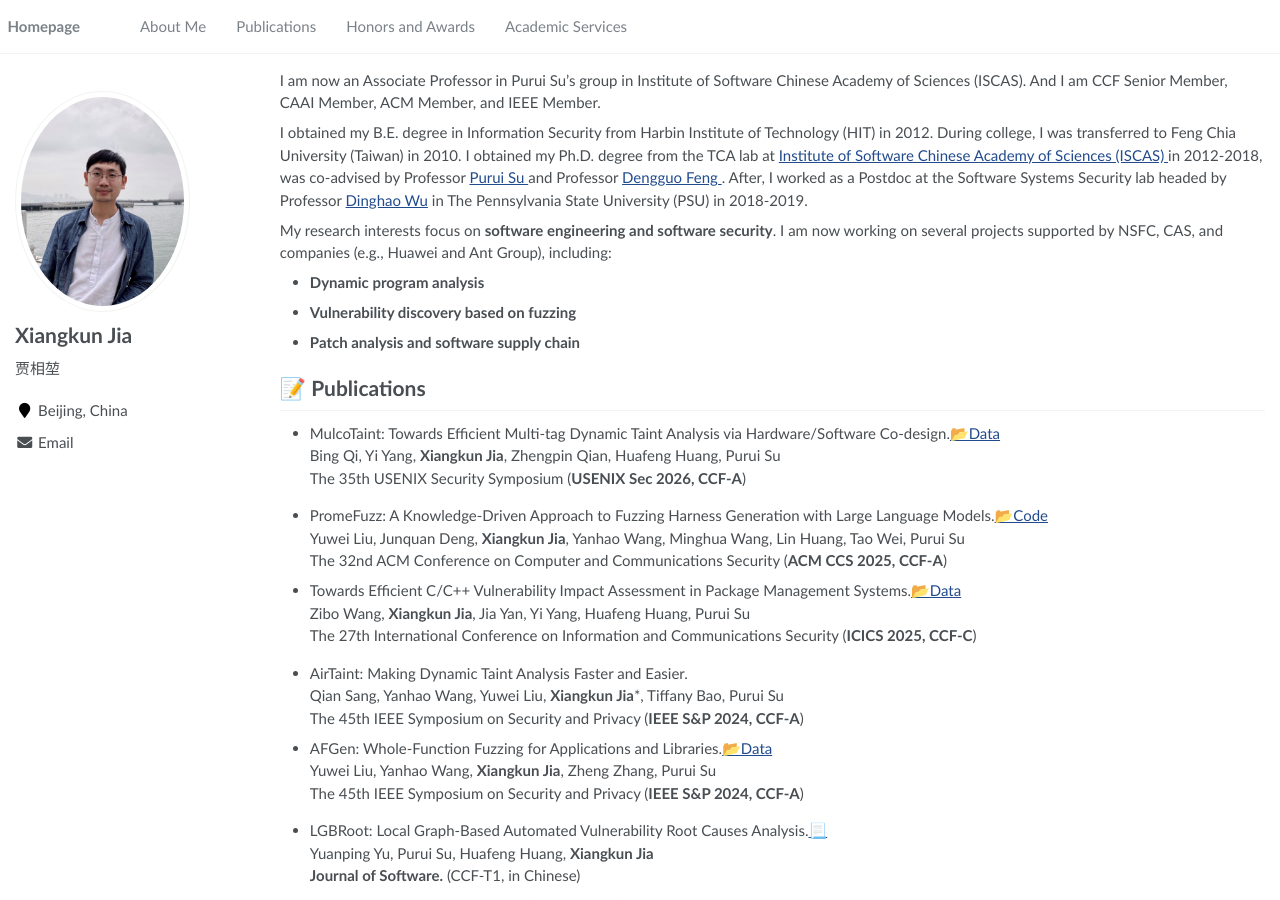
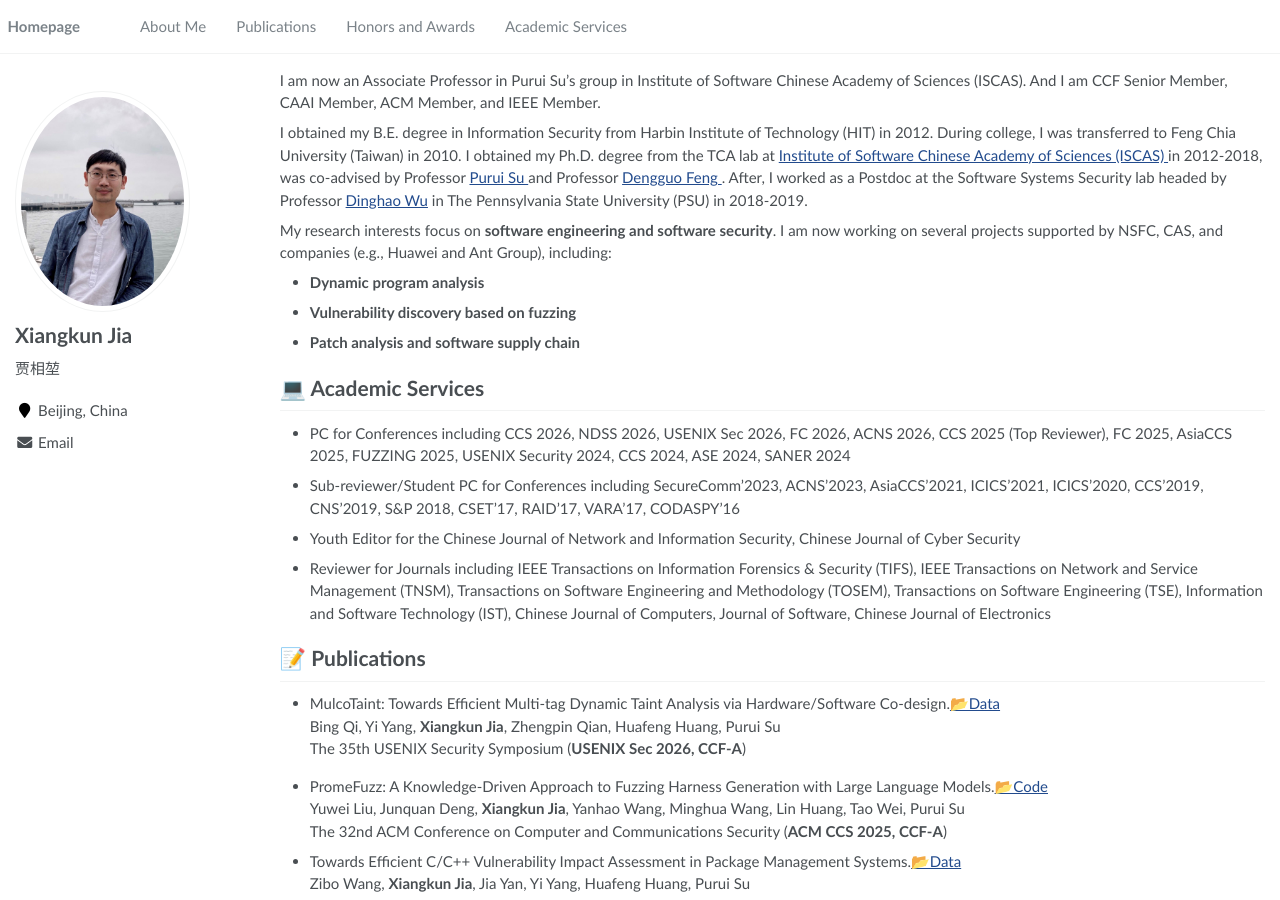
Before and after one commit to ajax4sec/ajax4sec.github.io, a Jekyll site: the page built from _pages/about.md, in a window 1280 px wide and 900 px high. Built offline with Jekyll 4.4.1, drawn with Linux system fonts in a browser that asks for light colours; some of the changed text lies outside the part shown.

Commit message:
Update about.md

```diff
--- a/_pages/about.md
+++ b/_pages/about.md
@@ -34,6 +34,11 @@
 </ul>
 </div>
 
+# 💻 Academic Services
+- PC for Conferences including CCS 2026, NDSS 2026, USENIX Sec 2026, FC 2026, ACNS 2026, CCS 2025 (Top Reviewer), FC 2025, AsiaCCS 2025, FUZZING 2025, USENIX Security 2024, CCS 2024, ASE 2024, SANER 2024
+- Sub-reviewer/Student PC for Conferences including SecureComm'2023, ACNS'2023, AsiaCCS'2021, ICICS'2021, ICICS'2020, CCS'2019, CNS'2019, S&P 2018, CSET'17, RAID'17, VARA'17, CODASPY'16
+- Youth Editor for the Chinese Journal of Network and Information Security, Chinese Journal of Cyber Security
+- Reviewer for Journals including IEEE Transactions on Information Forensics & Security (TIFS), IEEE Transactions on Network and Service Management (TNSM), Transactions on Software Engineering and Methodology (TOSEM), Transactions on Software Engineering (TSE), Information and Software Technology (IST), Chinese Journal of Computers, Journal of Software, Chinese Journal of Electronics
 
 <!--# 🔥 News
 - *2022.02*: &nbsp;🎉 -->
```
Also changed, not shown: other parts of _pages/about.md (+0 -7 lines).
